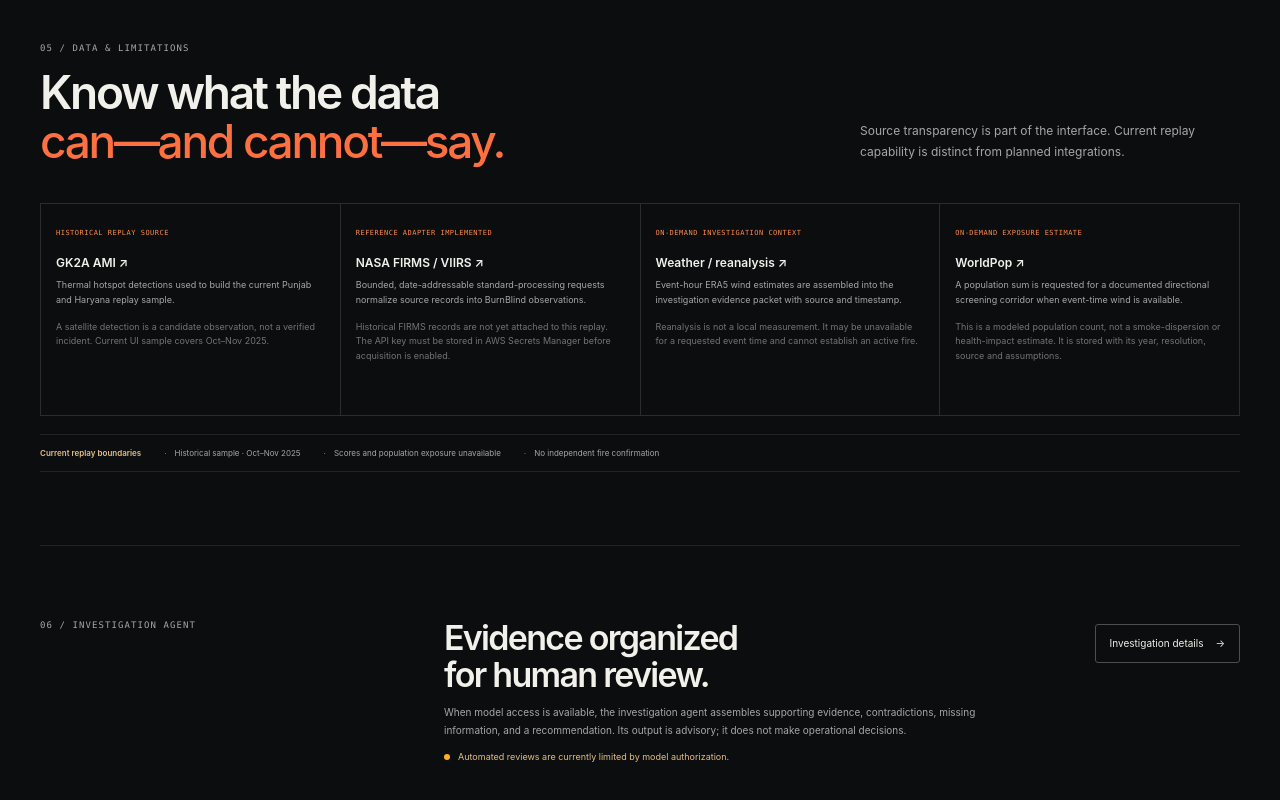
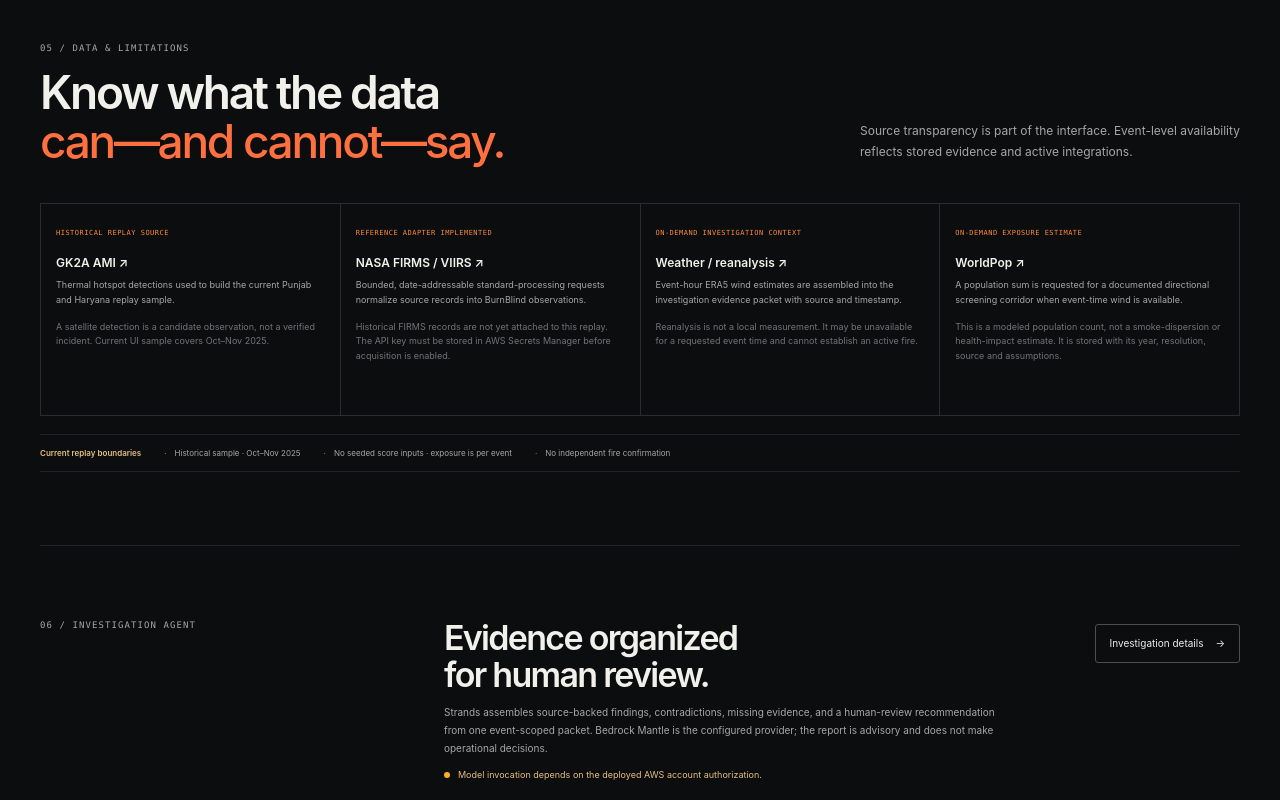
Before and after one commit to Vishwaksen0124/burnblind, a React (Vite) app in the folder frontend/: page / in a window 1280 px wide. Shown: the part 3080-3880 px from the top of the page. Built offline with nearby package versions, Linux system fonts and the light colour scheme; no server answers.

Commit message:
docs: clarify implementation and live-source status

```diff
--- a/frontend/src/components/ProductPage.jsx
+++ b/frontend/src/components/ProductPage.jsx
@@ -80,13 +80,13 @@
     </section>
 
     <section className="sources-section" id="methodology">
-      <div className="section-heading" id="landing-methodology"><div><div className="section-index">05 / DATA & LIMITATIONS</div><h2>Know what the data<br /><em>can—and cannot—say.</em></h2></div><p>Source transparency is part of the interface. Current replay capability is distinct from planned integrations.</p></div>
+      <div className="section-heading" id="landing-methodology"><div><div className="section-index">05 / DATA & LIMITATIONS</div><h2>Know what the data<br /><em>can—and cannot—say.</em></h2></div><p>Source transparency is part of the interface. Event-level availability reflects stored evidence and active integrations.</p></div>
       <div className="landing-source-grid">{SOURCES.map((source) => <article className="landing-source" key={source.name}><span>{source.type}</span><h3><a href={source.url} target="_blank" rel="noreferrer">{source.name} ↗</a></h3><p>{source.provides}</p><small>{source.limit}</small></article>)}</div>
-      <div className="limitations-row"><strong>Current replay boundaries</strong><span>Historical sample · Oct–Nov 2025</span><span>Scores and population exposure unavailable</span><span>No independent fire confirmation</span></div>
+      <div className="limitations-row"><strong>Current replay boundaries</strong><span>Historical sample · Oct–Nov 2025</span><span>No seeded score inputs · exposure is per event</span><span>No independent fire confirmation</span></div>
     </section>
 
     <section className="agent-section">
-      <div className="agent-index">06 / INVESTIGATION AGENT</div><div><h2>Evidence organized<br />for human review.</h2><p>When model access is available, the investigation agent assembles supporting evidence, contradictions, missing information, and a recommendation. Its output is advisory; it does not make operational decisions.</p><p className="agent-status"><i /> Automated reviews are currently limited by model authorization.</p></div><a className="secondary-button" href="#investigations">Investigation details <span aria-hidden="true">→</span></a>
+      <div className="agent-index">06 / INVESTIGATION AGENT</div><div><h2>Evidence organized<br />for human review.</h2><p>Strands assembles source-backed findings, contradictions, missing evidence, and a human-review recommendation from one event-scoped packet. Bedrock Mantle is the configured provider; the report is advisory and does not make operational decisions.</p><p className="agent-status"><i /> Model invocation depends on the deployed AWS account authorization.</p></div><a className="secondary-button" href="#investigations">Investigation details <span aria-hidden="true">→</span></a>
     </section>
 
     <section className="final-cta"><div className="section-index">07 / EXPLORE THE REPLAY</div><h2>Start with what<br />the satellites <em>observed.</em></h2><p>Explore grouped thermal observations across Punjab and Haryana, with source context and uncertainty kept in view.</p><a className="primary-button" href="#monitoring">Open monitoring <span aria-hidden="true">→</span></a></section>
```
Also changed, not shown: 3 other files (tests, documents, lock files or other folders).
